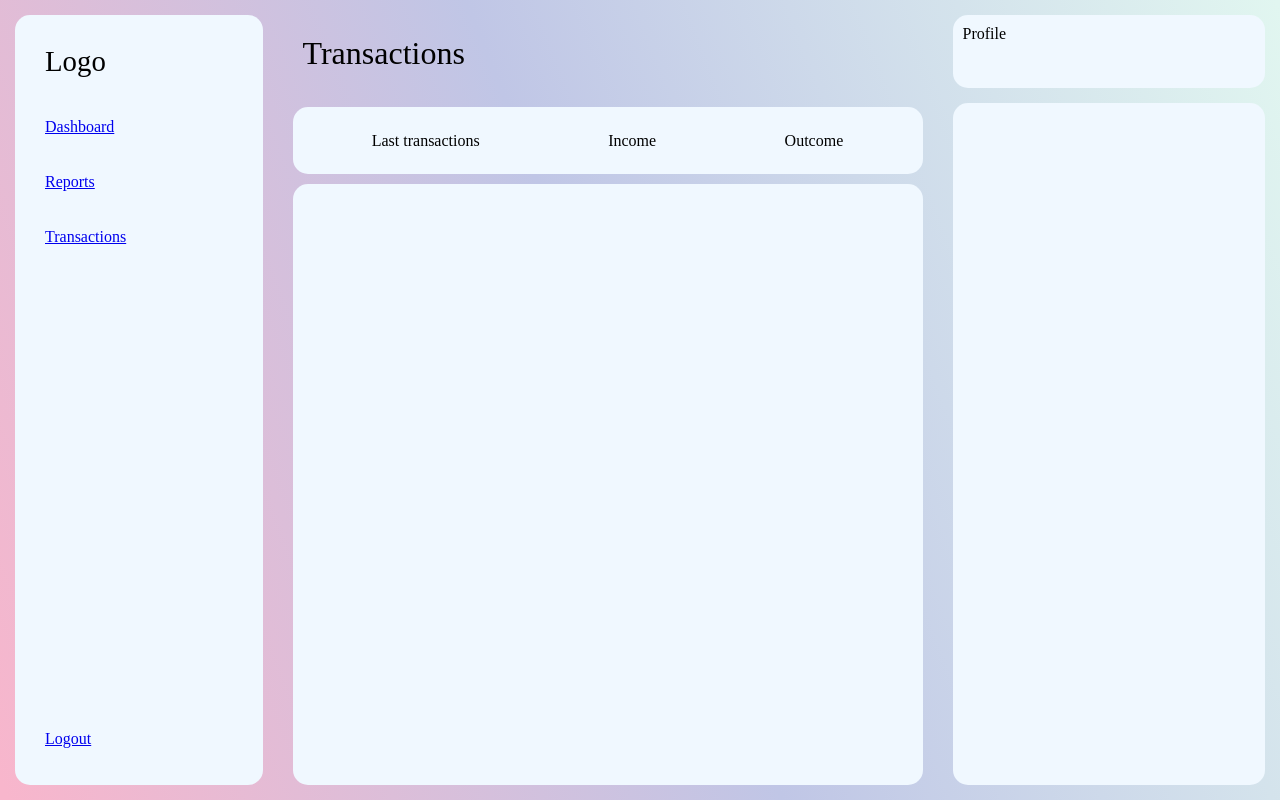
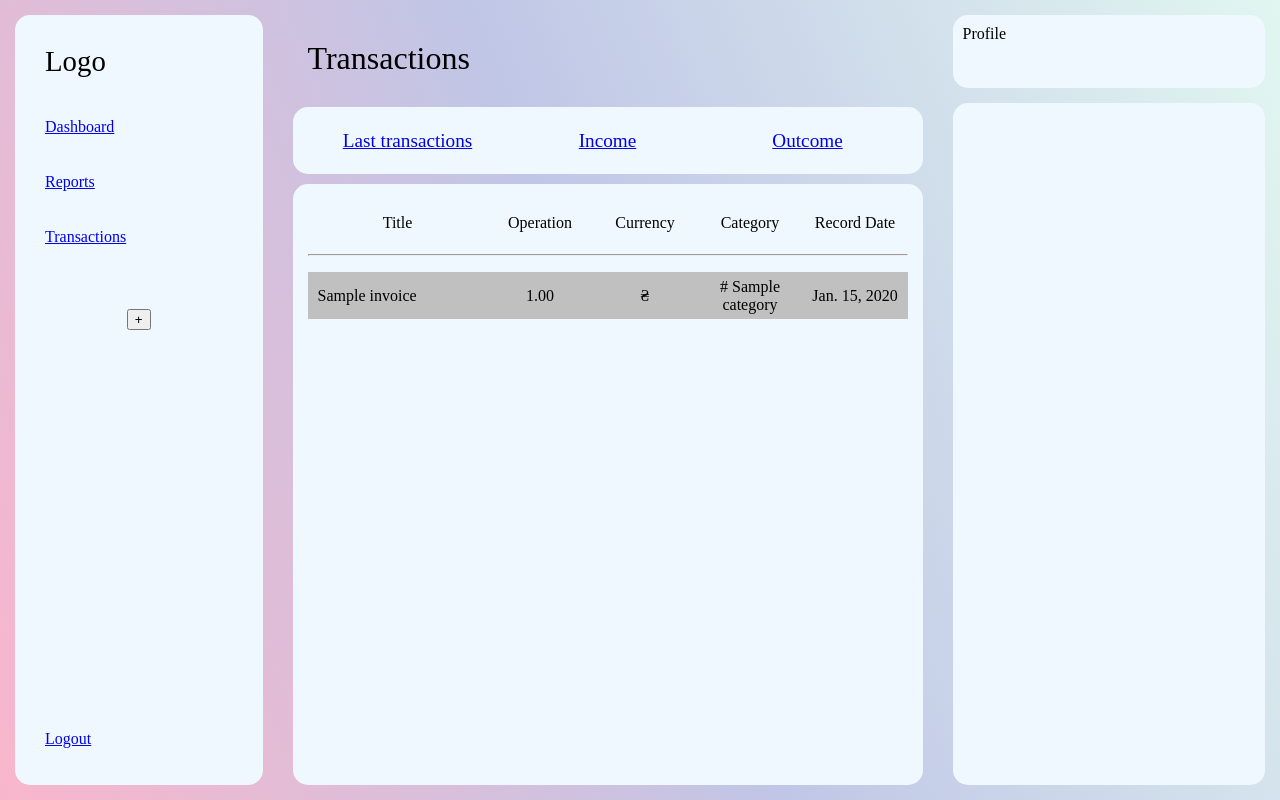
Before and after one commit to antony-kosenko/moneyroam, a Django app: template invoices/templates/invoices/transactions.html in a window 1280 px wide. Run offline with Django 4.2, Linux system fonts and the light colour scheme; tables that the repository leaves empty hold one stand-in row (values such as "Sample post"); the template is opened without the code that fills it: values that come from a table or form of the project are taken from there, most other values are stand-ins (such as "Sample title", 1, 10 or a date in 2020); parts of the project's set-up code (start-up, migrations or seed data) failed here and were passed over.

Commit message:
added feature to list invoices and create new one

```diff
--- /dev/null
+++ b/invoices/forms.py
@@ -0,0 +1,14 @@
+from django import forms
+from django.utils.translation import gettext_lazy as _
+
+from invoices.models import Invoice
+
+
+class NewInvoiceForm(forms.ModelForm):
+
+    class Meta:
+        model = Invoice
+        fields = ("title", "category", "operation", "currency")
+        help_texts = {
+            "operation": _("Money spent/recieved. For expenses use a negative value.")
+        }
--- a/invoices/models.py
+++ b/invoices/models.py
@@ -31,18 +31,19 @@ class Invoice(models.Model):
     """ Invoice model.
      Represents a basic income/outcome transaction. """
 
-    title = models.CharField(max_length=64, verbose_name="Title")
+    title = models.CharField(max_length=64, verbose_name="Title")  # make 'max_length'=32
     category = models.ForeignKey(Category, on_delete=models.CASCADE, null=True, blank=True)
-    money_transaction = models.DecimalField(max_digits=7, decimal_places=2, verbose_name="Income/Outcome")
+    operation = models.DecimalField(max_digits=7, decimal_places=2, verbose_name="Operation")
     currency = models.CharField(max_length=1, choices=CURRENCY_CHOICE)
     date_created = models.DateField(auto_now_add=True, blank=True, null=True)
 
     class Meta:
         ordering = ("-date_created",)
         verbose_name_plural = "Invoices"
+        ordering = ["-date_created"]
 
     def __str__(self):
-        return f"[{self.date_created}] {self.title} [{self.money_transaction}]"
+        return f"[{self.date_created}] {self.title} [{self.operation}]"
 
     def __repr__(self) -> str:
-        return f"{self.money_transaction} | {self.title}"
+        return f"{self.operation} | {self.title}"
--- a/invoices/static/invoices/css/transactions.css
+++ b/invoices/static/invoices/css/transactions.css
@@ -9,6 +9,13 @@
     align-items: center;
 }
 
+.type_item {
+    flex: 1;
+    align-self: center;
+    text-align: center;
+    font-size: 1.2rem;
+}
+
 .transaction_content {
     width: calc(100% - 30px);
     height: calc(90% - 30px);
@@ -16,3 +23,53 @@
     background-color: aliceblue;
     border-radius: 15px;
 }
+
+.table_header {
+    width: 100%;
+    height: calc(10% - 10px);
+    list-style-type: none;
+    display: flex;
+    justify-content: space-between;
+    margin: 0;
+    padding: 0;
+}
+
+.table_header li:first-child {
+    flex: 0 0 30%;
+    align-self: center;
+    text-align: center;
+}
+
+.table_header li:not(:first-child) {
+    flex: 1;
+    align-self: center;
+    text-align: center;
+}
+
+.invoice_list_unit {
+    height: calc(10% - 10px);
+    width: 100%;
+    display: flex;
+    justify-content: space-between;
+    list-style-type: none;
+    padding: 0;
+
+}
+
+.invoice_list_unit li:first-child {
+    flex: 0 0 calc(30% - 10px)
+
+    ;
+    align-self: center;
+    padding-left: 10px;
+}
+
+.invoice_list_unit li:not(:first-child) {
+    flex: 1;
+    align-self: center;
+    text-align: center;
+}
+
+.invoice_list_unit:nth-child(2n-1) {
+    background-color: silver;
+}
--- /dev/null
+++ b/invoices/static/invoices/js/add_invoice_button.js
@@ -0,0 +1,33 @@
+// Отримуємо необхідні елементи DOM
+var modal = document.getElementById('myModal');
+var openModalBtn = document.getElementById('openModalBtn');
+var closeBtn = document.getElementsByClassName('close')[0];
+var postForm = document.getElementById('postForm');
+
+
+// Функція для відкриття модального вікна
+function openModal() {
+    modal.style.display = 'block';
+    modal.style.animation = "slideInRight 0.5s"; // Додали анімацію вправо
+}
+
+// Функція для закриття модального вікна
+function closeModal() {
+    modal.style.animation = "slideOutRight 0.5s"; // Додали анімацію закриття вправо
+    setTimeout(function() {
+        modal.style.display = 'none';
+    }, 500); // Затримка, щоб анімація закінчилася перед закриттям
+}
+
+// Показати модальне вікно при кліку на кнопку
+openModalBtn.addEventListener('click', openModal);
+
+// Закрити модальне вікно при кліку на хрестик
+closeBtn.addEventListener('click', closeModal);
+
+// Закрити модальне вікно при кліку поза ним
+window.addEventListener('click', function(event) {
+    if (event.target == modal) {
+        closeModal();
+    }
+});
--- /dev/null
+++ b/invoices/templates/invoices/add_invoice_button.html
@@ -0,0 +1,19 @@
+
+<!-- Button to add new Invoice object -->
+
+
+<div id="myModal" class="modal">
+    <div class="modal-content">
+        <span class="close">&times;</span>
+        <h2>Введіть дані для POST запиту</h2>
+        <form id="postForm" method="post" action={% url 'invoices:transaction_list_and_create' %}>
+            {% csrf_token %}
+            {{form.as_p}}
+            <div>
+                {{field.errors}}
+                {{from.non_field_errors}}
+            </div>
+            <input type="submit" value="Create">
+        </form>
+    </div>
+</div>
--- a/invoices/templates/invoices/transactions.html
+++ b/invoices/templates/invoices/transactions.html
@@ -20,12 +20,36 @@
 {% comment %} Core content (middle column/section of the homepage) {% endcomment %}
 {% block core_content %}
     <section class="transaction_options">
-        <div class="type_item">Last transactions</div>
-        <div class="type_item">Income</div>
-        <div class="type_item">Outcome</div>
+        <div class="type_item"><a href="{% url 'invoices:transaction_list_and_create' %}">Last transactions</a></div>
+        <div class="type_item"><a href="{% url 'invoices:transaction_list_and_create' %}?type=income">Income</a></div>
+        <div class="type_item"><a href="{% url 'invoices:transaction_list_and_create' %}?type=outcome">Outcome</a></div>
     </section>
 
     <section class="transaction_content">
-
+        <ul class="table_header">
+            <li>Title</li>
+            <li>Operation</li>
+            <li>Currency</li>
+            <li>Category</li>
+            <li>Record Date</li>
+        </ul>
+        <hr>
+        {% if invoice_list %}
+            {% for invoice in invoice_list %}
+                <ul class="invoice_list_unit">
+                    <li>{{ invoice.title }}</li>
+                    <li>{{ invoice.operation }}</li>
+                    <li>{{ invoice.currency }}</li>
+                    {% if invoice.category.name %}
+                    <li># {{ invoice.category.name }}</li>
+                    {% else %}
+                    <li>--</li>
+                    {% endif %}
+                    <li>{{ invoice.date_created }}</li>
+                </ul>
+            {% endfor %}
+        {% else %}
+            <h2>No records</h2>
+        {% endif %}
     </section>
 {% endblock core_content %}
--- a/invoices/urls.py
+++ b/invoices/urls.py
@@ -1,6 +1,8 @@
 from django.urls import path
-from invoices.views import transactions_list_view
+from invoices.views import TransactionListAndCreateView
+
+app_name = "invoices"
 
 urlpatterns = [
-    path("", transactions_list_view, name="transactions_list"),
+    path("transactions/", TransactionListAndCreateView.as_view(), name="transaction_list_and_create"),
 ]
--- a/moneyroam/urls.py
+++ b/moneyroam/urls.py
@@ -1,11 +1,8 @@
 from django.contrib import admin
 from django.urls import include, path
-
-from invoices.views import dashboard_view
 
 
 urlpatterns = [
     path('admin/', admin.site.urls),
-    path("dashboard/", dashboard_view, name="dashboard"),
-    path("invoices/", include("invoices.urls")),
+    path("", include("invoices.urls")),
 ]
--- a/statics/css/homescreen_base.css
+++ b/statics/css/homescreen_base.css
@@ -33,10 +33,10 @@ body {
 }
 
 .core_content_head {
-    width: calc(100% - 20px);
-    height: calc(10% - 40px);
+    width: calc(100% - 30px);
+    height: calc(10% - 50px);
     font-size: 2rem;
-    padding: 20px 10px;
+    padding: 25px 15px;
 }
 
 .core_content_main {
--- a/statics/css/menu_nav_bar.css
+++ b/statics/css/menu_nav_bar.css
@@ -9,6 +9,7 @@
     border-radius: 15px;
     display: flex;
     flex-direction: column;
+    z-index: 9999;
 }
 
 .logo {
@@ -31,6 +32,7 @@
     width: 100%;
     height: 70%;
     flex-direction: column;
+    flex: 0 0 30%;
     gap: 30px;
 }
 
@@ -39,8 +41,25 @@
     width: 100%;
     height: 30%;
     flex-direction: column;
+    flex: 1;
     gap: 25px;
     justify-content: end;
+}
+
+.new_invoice_button {
+    width: 100%;
+    height: 15%;
+    flex: 0 0 15%;
+    text-align: center;
+
+}
+
+#addInvoiceBtn {
+    margin: auto;
+    display: block;
+    width: 100%;
+    height: 100%;
+    background-color: rgb(179, 134, 221);
 }
 
 .menu_item {
--- a/templates/homescreen_base.html
+++ b/templates/homescreen_base.html
@@ -6,11 +6,14 @@
     <meta name="viewport" content="width=device-width, initial-scale=1.0">
     <link rel="stylesheet" href={% static 'css/homescreen_base.css' %}>
     <link rel="stylesheet" href={% static 'css/menu_nav_bar.css' %}>
+    <link rel="stylesheet" href={% static 'invoices/css/add_invoice_button.css' %}>
+    <script src={% static 'invoices/js/add_invoice_button.js' %} defer></script>
     {% block extra_head %}{% endblock extra_head %}
     <title>{% block page_title %}{% endblock page_title %}</title>
 </head>
 <body>
     <div class="page">
+        <!-- Including the navigation bar -->
         {% include "menu_nav_bar.html" %}
         <section class="core_content">
             <article class="core_content_head">
--- a/templates/menu_nav_bar.html
+++ b/templates/menu_nav_bar.html
@@ -1,11 +1,19 @@
 <nav class="side_nav">
     <div class="logo">Logo</div>
+
     <div class="side_menu">
+
         <div class="side_menu_top_items">
             <div class="menu_item"><a href="*">Dashboard</a></div>
             <div class="menu_item"><a href="*">Reports</a></div>
-            <div class="menu_item"><a href="*">Transactions</a></div>
+            <div class="menu_item"><a href={% url 'invoices:transaction_list_and_create' %}>Transactions</a></div>
         </div>
+
+        <div class="new_invoice_button">
+            <button id="openModalBtn">+</button>
+            {% include 'invoices/add_invoice_button.html' %}
+        </div>
+
         <div class="side_menu_bottom_items">
             <div class="menu_item"><a href="*">Logout</a></div>
         </div>
```
Also changed, not shown: invoices/static/invoices/css/add_invoice_button.css (added, +70 -0 lines), invoices/views.py (+27 -6 lines), invoices/migrations/0005_remove_invoice_money_transaction_invoice_operation.py (added), invoices/migrations/0006_alter_invoice_options.py (added).
